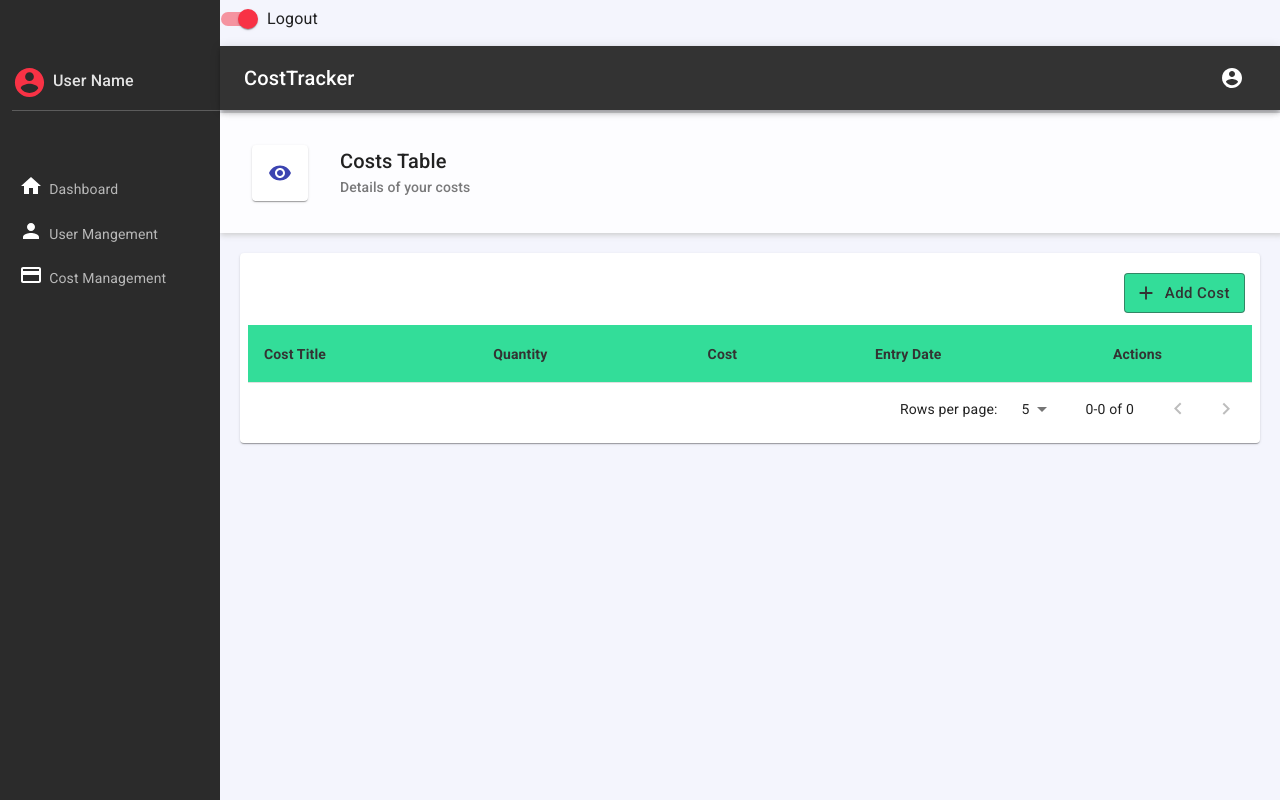
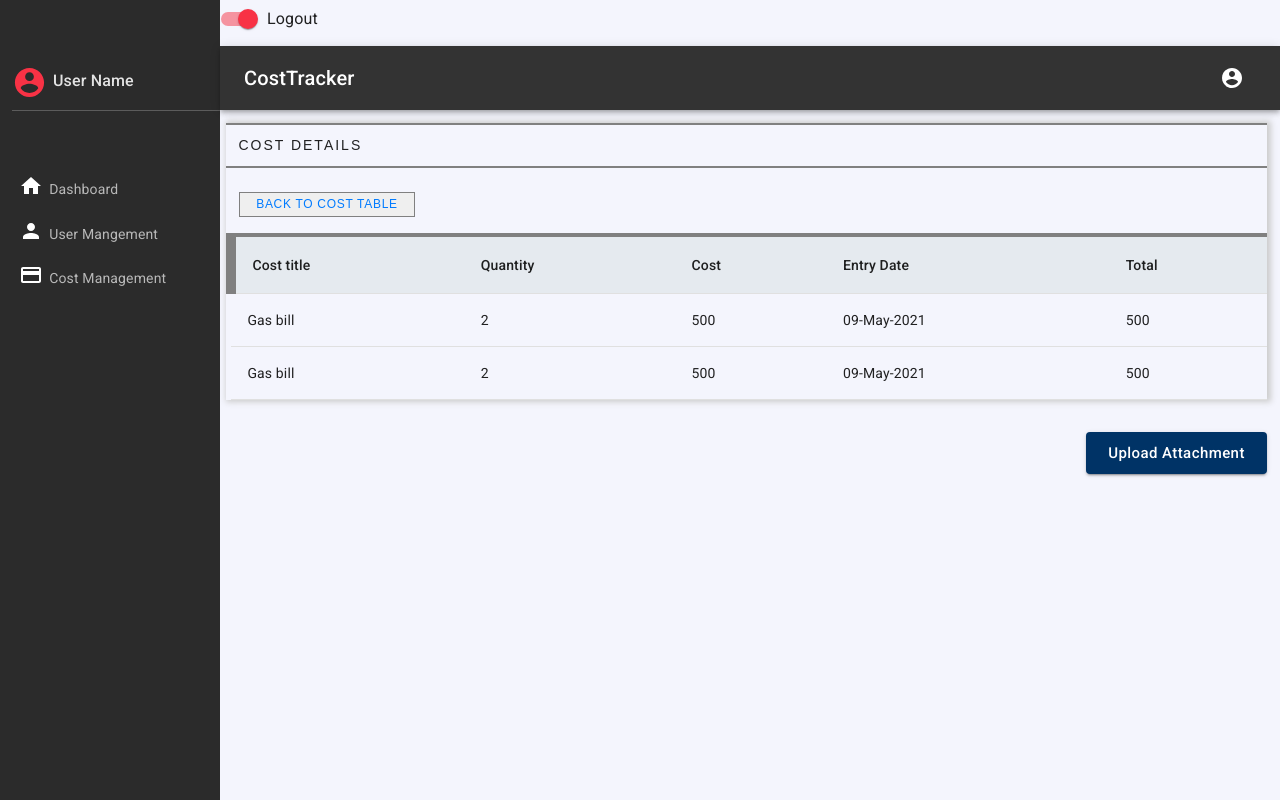
Before and after one commit to azadrahman/cost-management-app, a React (Create React App) app: page /costs/1 in a window 1280 px wide. Built offline with nearby package versions, Linux system fonts and the light colour scheme.

Commit message:
2 -> each user cost details single page with file uploading

```diff
--- a/src/App.js
+++ b/src/App.js
@@ -12,6 +12,7 @@ import UsersInfo from "./pages/UserInfo/Users"
 import CostsView from "./pages/CostManager/CostsView"
 import Error from "./pages/Error"
 import SideMenu from "./components/layouts/SideMenu"
+import EachCostDetail from "./pages/EachCostDetails/eachCostDetail"
 
 const theme = createMuiTheme({
   palette: {
@@ -59,6 +60,7 @@ export default function App() {
         <Header />
         <Switch>
           <Route path="/" component={Home} exact />
+          <Route exact path="/costs/:id" component={EachCostDetail} />
           <Route path="/users" component={UsersInfo} />
           <Route path="/costs" component={CostsView} />
           <Route component={Error} />
--- a/src/components/layouts/header.js
+++ b/src/components/layouts/header.js
@@ -12,8 +12,7 @@ import {
   Menu
 } from '@material-ui/core';
 import AccountCircle from '@material-ui/icons/AccountCircle';
-import MenuIcon from '@material-ui/icons/Menu';
-import SideMenu from './SideMenu';
+
 
 const useStyles = makeStyles(theme => ({
   root: {
--- a/src/pages/CostManager/CostForm.js
+++ b/src/pages/CostManager/CostForm.js
@@ -32,8 +32,8 @@ export default function CostForm(props) {
     setErrors({
       ...temp
     })
-    if(costFieldValues == costFields){
-      return Object.values(temp).every(x => x == "")
+    if(costFieldValues === costFields){
+      return Object.values(temp).every(x => x === "")
     }
   }
 
--- a/src/pages/CostManager/CostTable.js
+++ b/src/pages/CostManager/CostTable.js
@@ -1,4 +1,4 @@
-import React, { useState, useEffect } from "react";
+import React, { useState } from "react";
 import {
   Table,
   TableBody,
@@ -9,7 +9,6 @@ import {
   TablePagination,
   TableSortLabel,
   Toolbar,
-  InputAdornment
 } from "@material-ui/core";
 
 import {costTableHead} from "../../services/costUtility/costService";
@@ -24,6 +23,7 @@ import DeleteIcon from "@material-ui/icons/Delete";
 import Notification from "../../components/notifications/Notification";
 import DeletePopup from "../../components/modals/DeletePopup";
 import CostForm from "./CostForm"
+import {Link} from "react-router-dom"
 
 const useStyles = makeStyles(theme => ({
   table: {
@@ -75,11 +75,11 @@ export default function CostTable() {
   const [costRecords, setCostRecords] = useState(costUtility.getAllCosts());
 
   // search filter state
-  const [searchItem, setSearchItem] = useState({
-    fn: items => {
-      return items;
-    }
-  });
+  // const [searchItem, setSearchItem] = useState({
+  //   fn: items => {
+  //     return items;
+  //   }
+  // });
 
   // popup state
   const [openPopup, setOpenPopup] = useState(false);
@@ -164,7 +164,7 @@ export default function CostTable() {
   }
   // insertion and updating handle
   const costUpdateForEdit = (cost, costResetForm) => {
-    if (cost.id == 0){
+    if (cost.id === 0){
       costUtility.addCost(cost)
       setNotify({
         isOpen: true,
@@ -186,11 +186,6 @@ export default function CostTable() {
     setCostRecords(costUtility.getAllCosts())
   }
 
-  // cost view handle
-  const costViewHandle = id =>{
-    setUpdateCostRecords(id)
-    setOpenPopup(true)
-  }
 
   // update cost records for edit handle
   const updateHandle = record =>{
@@ -270,9 +265,10 @@ export default function CostTable() {
               <TableCell>
                 <ActionButton
                   color="default"
-                  onClick={() => costViewHandle(costRecord)}
                 >
+                <Link to={`/costs/${costRecord.id}`}>
                   <VisibilityIcon fontSize="small" />
+                </Link>
                 </ActionButton>
                 <ActionButton
                   color="primary"
--- /dev/null
+++ b/src/pages/EachCostDetails/ProgressBar.js
@@ -0,0 +1,51 @@
+import React from 'react';
+import { makeStyles } from '@material-ui/core/styles';
+import LinearProgress from '@material-ui/core/LinearProgress';
+import Typography from '@material-ui/core/Typography';
+import Box from '@material-ui/core/Box';
+
+const useStyles = makeStyles({
+    root: {
+        marginLeft: '0.5rem',
+        width: '100%',
+    },
+});
+
+
+function LinearProgressWithLabel(props) {
+    return (
+        <Box display="flex" alignItems="center">
+            <Box width="100%" mr={1}>
+                <LinearProgress
+                    style={{ color: '#003366' }}
+                    variant="determinate"
+                    {...props} />
+            </Box>
+            <Box minWidth={35}>
+                <Typography variant="body2" color="textSecondary">{`${Math.round(
+                    props.value,
+                )}%`}</Typography>
+            </Box>
+        </Box>
+    );
+}
+
+export default function ProgressBar() {
+    const classes = useStyles();
+    const [progress, setProgress] = React.useState(10);
+
+    React.useEffect(() => {
+        const timer = setInterval(() => {
+            setProgress((prevProgress) => (prevProgress >= 100 ? 10 : prevProgress + 10));
+        }, 800);
+        return () => {
+            clearInterval(timer);
+        };
+    }, []);
+
+    return (
+        <div className={classes.root}>
+            <LinearProgressWithLabel value={progress} />
+        </div>
+    );
+}
--- /dev/null
+++ b/src/pages/EachCostDetails/UploadForm.js
@@ -0,0 +1,70 @@
+import React, { useState } from 'react';
+import { Grid, makeStyles } from "@material-ui/core";
+import Controls from "../../components/controls/Controls";
+import { Form } from "../../components/layouts/useForm";
+import CloudUploadIcon from '@material-ui/icons/CloudUpload';
+import ProgressBar from './ProgressBar';
+const useStyles = makeStyles({
+    input: {
+        backgroundColor: 'transparent',
+    },
+    btn: {
+        backgroundColor: '#003366',
+        marginTop: '0.4rem',
+        transition: 'all 0.3 ease',
+        "&:hover": {
+            backgroundColor: '#001e3d'
+        }
+    }
+})
+
+const UploadForm = () => {
+    const classes = useStyles()
+
+    const [file, setFile] = useState('');
+    const [filename, setFilename] = useState('Choose File');
+
+    const handleUploadChange = e => {
+        setFile(e.target.files[0]);
+        setFilename(e.target.files[0].name);
+    };
+
+    const handleUploadSubmit = async e => {
+        e.preventDefault();
+        const formData = new FormData();
+        formData.append('file', file);
+        console.log(filename)
+    };
+
+    return (
+        <>
+            <Form onSubmit={handleUploadSubmit}>
+                <Grid container>
+                    <Grid item xs={8}>
+                        <Controls.Input
+                            className={classes.input}
+                            name="uploadFile"
+                            variant="standard"
+                            type="file"
+                            onChange={handleUploadChange}
+                        />
+                    </Grid>
+                    <Grid item xs={4}>
+                        <div>
+                            <Controls.Button
+                                className={classes.btn}
+                                type="submit"
+                                text="Upload file"
+                                startIcon={<CloudUploadIcon />}
+                                size="small"
+                            />
+                        </div>
+                    </Grid>
+                    <ProgressBar />
+                </Grid>
+            </Form>
+        </>
+    );
+};
+
+export default UploadForm;
--- /dev/null
+++ b/src/pages/EachCostDetails/eachCostDetail.js
@@ -0,0 +1,130 @@
+import React, { useState } from 'react';
+import { makeStyles, Table, TableHead, TableBody, TableRow, TableCell } from "@material-ui/core";
+import Controls from "../../components/controls/Controls"
+import Popup from "../../components/modals/Popup";
+import UploadForm from "./UploadForm"
+import {Link} from "react-router-dom"
+
+const useStyles = makeStyles(theme => ({
+    root: {
+        backgroundColor: "transparent",
+        margin: "0.8rem",
+        marginLeft: "0.4rem",
+        boxShadow: "2px 0px 6px 2px #ccc",
+    },
+    title: {
+        fontSize: '14px',
+        padding: '12px',
+        letterSpacing: '2px',
+        fontFamily: 'sans-serif',
+        textTransform: 'uppercase',
+        fontWeight: '400',
+        borderBottom: '2px solid grey',
+        borderTop: '2px solid grey'
+    },
+    btn: {
+        marginTop: '1rem',
+        marginLeft: '0.8rem',
+        border: '1px solid grey',
+        padding: '3px 16px',
+        fontSize: '12px',
+        letterSpacing: '0.7px',
+        fontFamily: 'sans-serif',
+        textTransform: 'uppercase',
+        transition: 'all 0.3s ease-in-out',
+        "&:hover": {
+            boxShadow: '2px 0px 6px 2px #ccc',
+            borderLeft: '6px solid #ff5719',
+        }
+    },
+    link: {
+        "&:hover":{
+            color: '#ff5719',
+            textDecoration: 'none',
+        }
+    },
+    table: {
+        marginTop: '1rem',
+    },
+    headStyle: {
+        backgroundColor: '#e5eaef',
+        borderTop: '4px solid grey',
+        borderLeft: '10px solid grey',
+    },
+    uploadBtn: {
+        marginTop: '2rem',
+        backgroundColor: '#003366',
+        position: 'absolute',
+        right: '10px',
+        transition: 'all 0.3 ease',
+        "&:hover": {
+            backgroundColor: '#194775',
+        }
+    }
+}));
+
+const thTitle = [
+    { id: 'title', label: 'Cost title' },
+    { id: 'quantity', label: 'Quantity' },
+    { id: 'cost', label: 'Cost' },
+    { id: 'date', label: 'Entry Date' },
+    { id: 'total', label: 'Total' }
+]
+
+const costRecords = [
+    { id: 0, costTitle: 'Gas bill', quantity: 2, cost: 500, date: '09-May-2021', total: 500 },
+    { id: 1, costTitle: 'Gas bill', quantity: 2, cost: 500, date: '09-May-2021', total: 500 },
+]
+
+export default function EachCostDetail() {
+    const [openUpload, setOpenUpload] = useState(false)
+    const classes = useStyles();
+
+    const handleUploadPopup = () => {
+        setOpenUpload(!openUpload)
+    }
+    return (
+        <div className={classes.root}>
+            <h3 className={classes.title}>Cost details</h3>
+            <button className={classes.btn}>
+                <Link className={classes.link} to="/costs" >Back to cost table</Link>
+            </button>
+            <Table className={classes.table}>
+                <TableHead className={classes.headStyle}>
+                    <TableRow>
+                        {thTitle.map(thead => (
+                            <TableCell
+                                key={thead.id}
+                            >
+                                {thead.label}
+                            </TableCell>
+                        ))}
+                    </TableRow>
+                </TableHead>
+                <TableBody>
+                    {costRecords.map(costRecord => (
+                        <TableRow key={costRecord.id}>
+                            <TableCell>{costRecord.costTitle}</TableCell>
+                            <TableCell>{costRecord.quantity}</TableCell>
+                            <TableCell>{costRecord.cost}</TableCell>
+                            <TableCell>{costRecord.date}</TableCell>
+                            <TableCell>{costRecord.total} </TableCell>
+                        </TableRow>
+                    ))}
+                </TableBody>
+            </Table>
+            <Controls.Button
+                className={classes.uploadBtn}
+                text="Upload Attachment"
+                onClick={handleUploadPopup}
+            />
+            <Popup
+                title="File Upload"
+                openPopup={openUpload}
+                setOpenPopup={setOpenUpload}
+            >
+                <UploadForm />
+            </Popup>
+        </div>
+    );
+}
--- a/src/services/costUtility/costService.js
+++ b/src/services/costUtility/costService.js
@@ -20,14 +20,14 @@ export const costTableHead = [
 
   export function updateCost(data) {
     let costs = getAllCosts();
-    let recordIndex = costs.findIndex(x => x.id == data.id);
+    let recordIndex = costs.findIndex(x => x.id === data.id);
     costs[recordIndex] = { ...data }
     localStorage.setItem(KEYS.costs, JSON.stringify(costs));
   }
 
   export function deleteCost(id) {
     let costs = getAllCosts();
-    costs = costs.filter(x => x.id != id)
+    costs = costs.filter(x => x.id !== id)
     localStorage.setItem(KEYS.costs, JSON.stringify(costs));
   }
 
```
